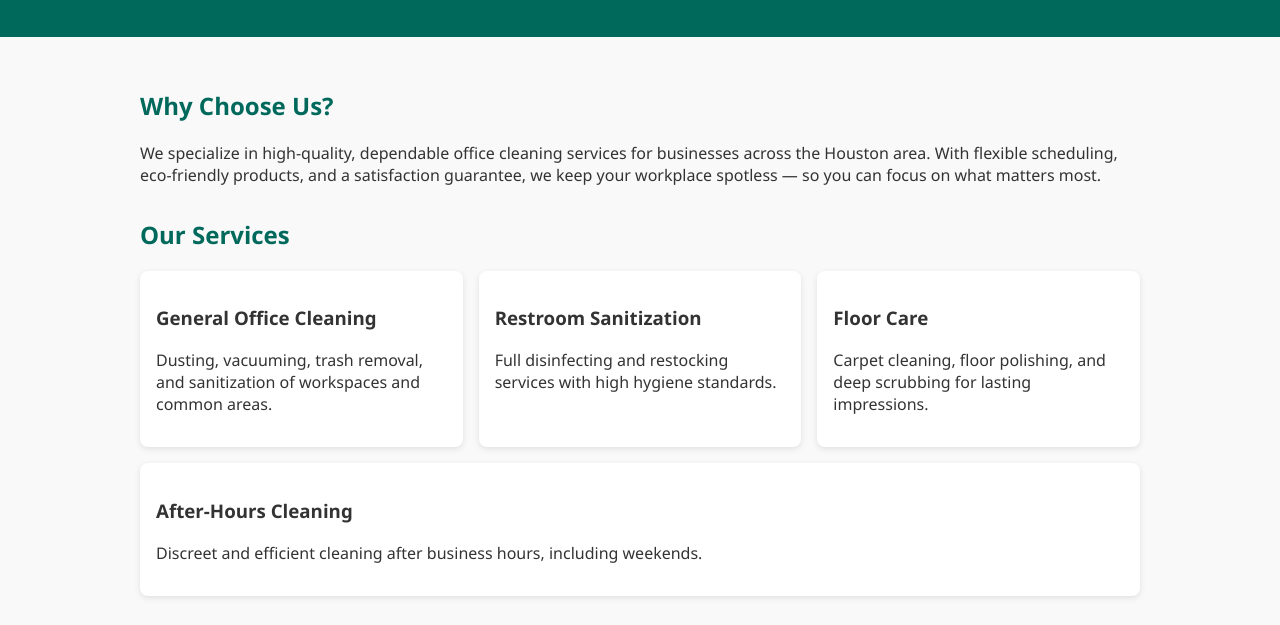
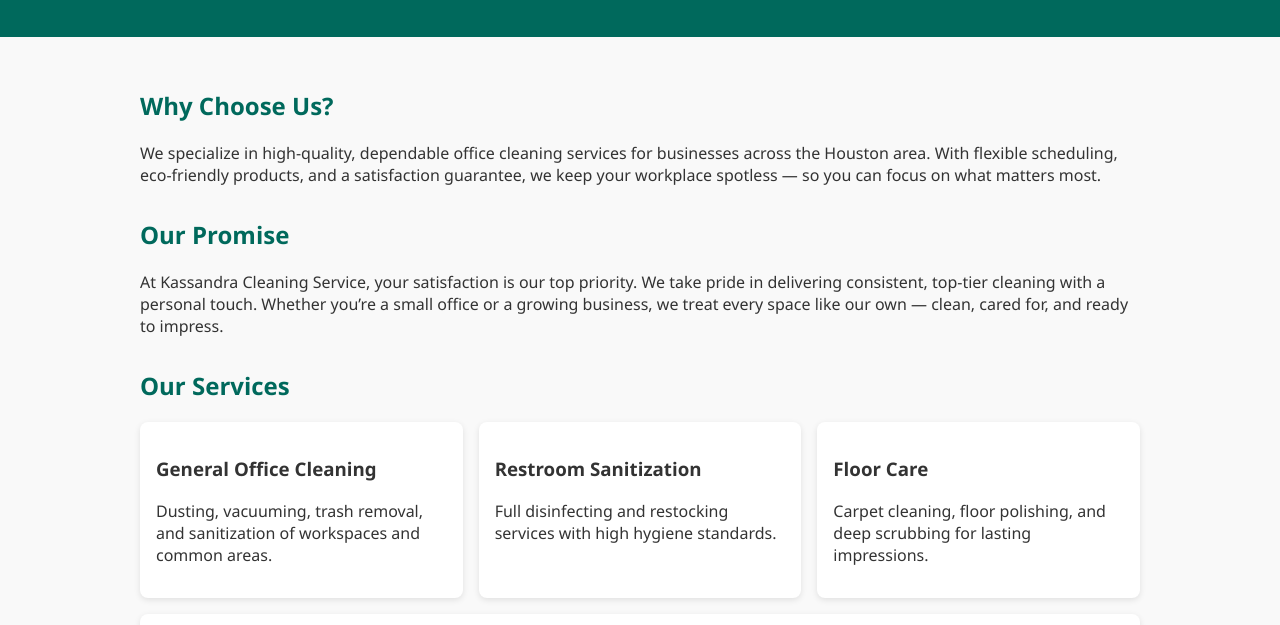
Before and after one commit to kassandras-cleanning/website, a plain HTML site: page index.html in a window 1280 px wide. Shown: the part 100-725 px from the top of the page. Drawn offline with Linux system fonts and the light colour scheme.

Commit message:
added our promise section

```diff
--- a/index.html
+++ b/index.html
@@ -119,6 +119,13 @@
     </section>
 
     <section class="section">
+      <h2>Our Promise</h2>
+      <p>
+        At Kassandra Cleaning Service, your satisfaction is our top priority. We take pride in delivering consistent, top-tier cleaning with a personal touch. Whether you’re a small office or a growing business, we treat every space like our own — clean, cared for, and ready to impress.
+      </p>
+    </section>
+
+    <section class="section">
       <h2>Our Services</h2>
       <div class="services">
         <div class="service">
```
